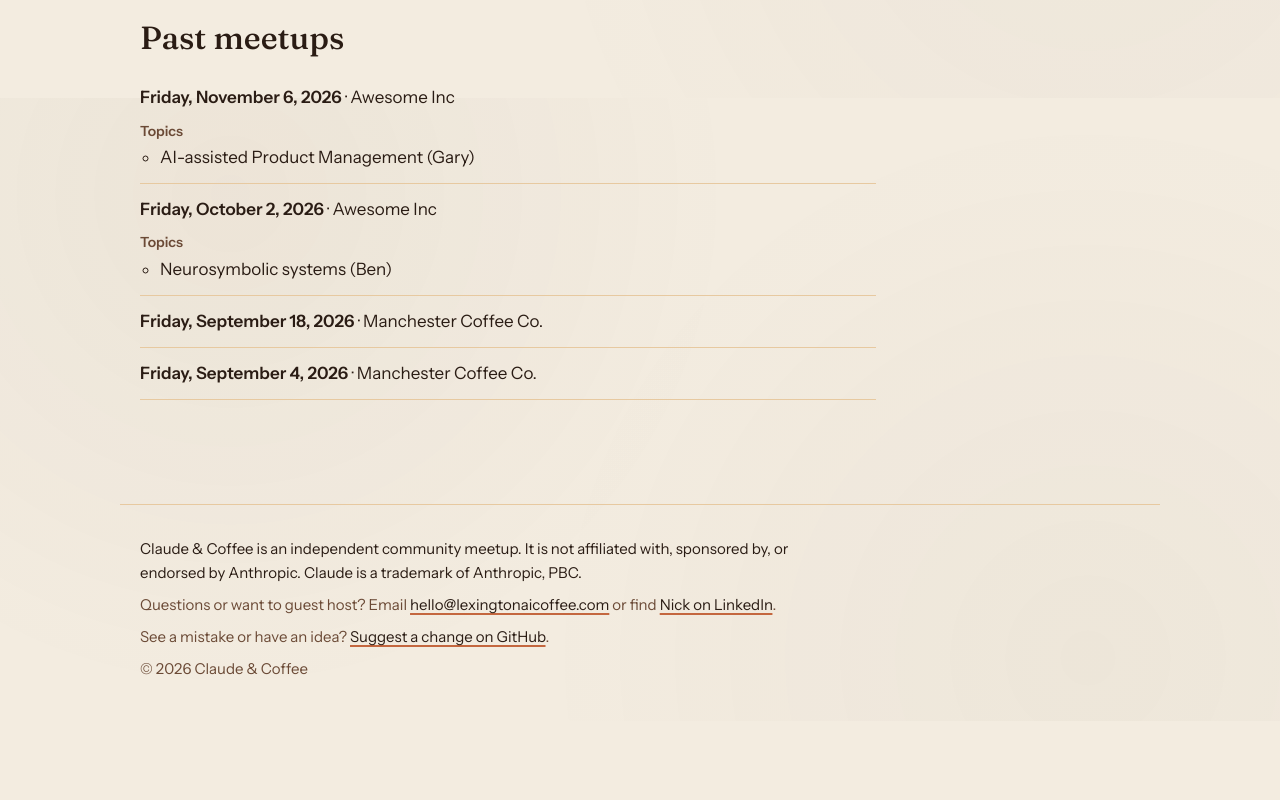
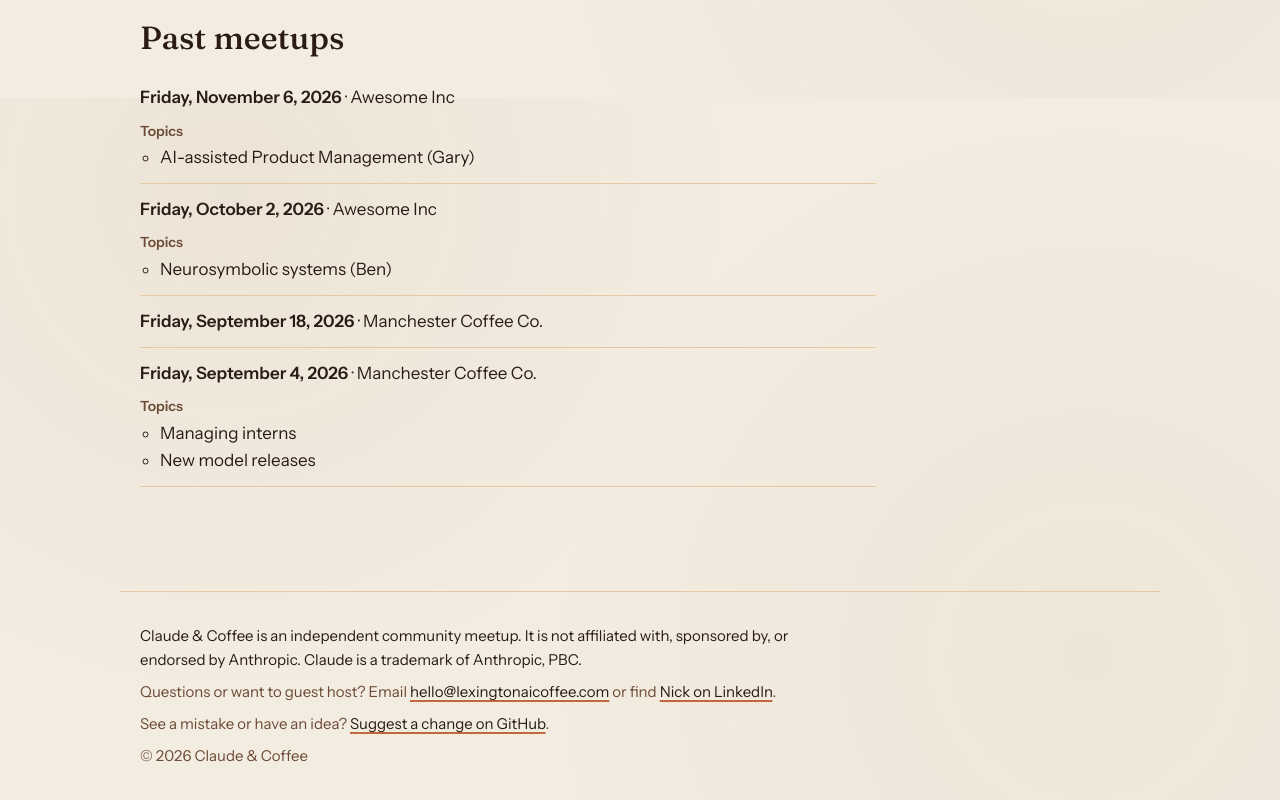
Before and after one commit to lexingtonaicoffee/lexingtonaicoffee.github.io, a plain HTML site: page index.html in a window 1280 px wide. Shown: the part 1502-2302 px from the top of the page. Before the commit the page ends 2223 px from the top, so only its background shows below. Drawn offline with Linux system fonts and the light colour scheme; no server answers.

Commit message:
Add Sept 4 topics
Co-Authored-By: Claude Sonnet 5.5 <noreply@anthropic.com>

```diff
--- a/index.html
+++ b/index.html
@@ -245,6 +245,8 @@
         </li>
         <li>
           <p><span class="past-date">Friday, September 4, 2026</span> · Manchester Coffee Co.</p>
+          <p class="past-label">Topics</p>
+          <ul class="past-topics"><li>Managing interns</li><li>New model releases</li></ul>
         </li>
       </ol>
     </section>
```
